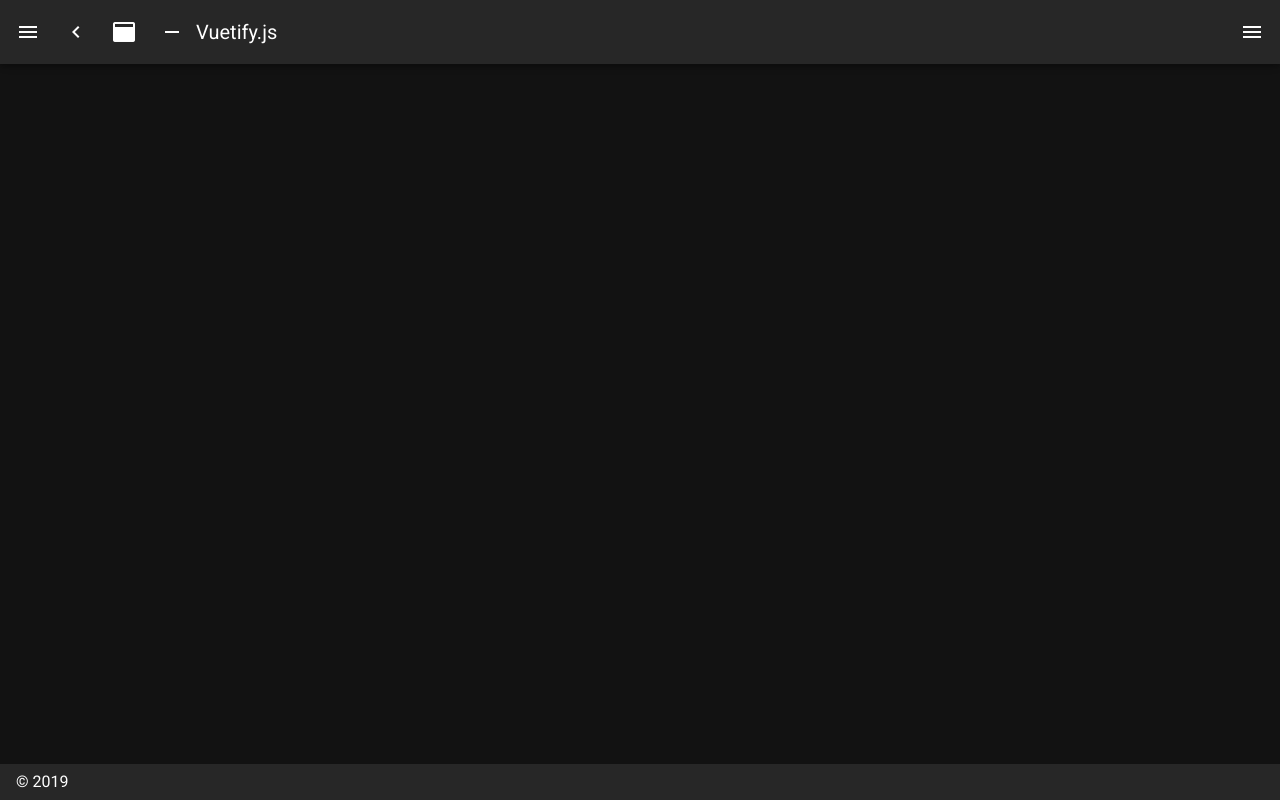
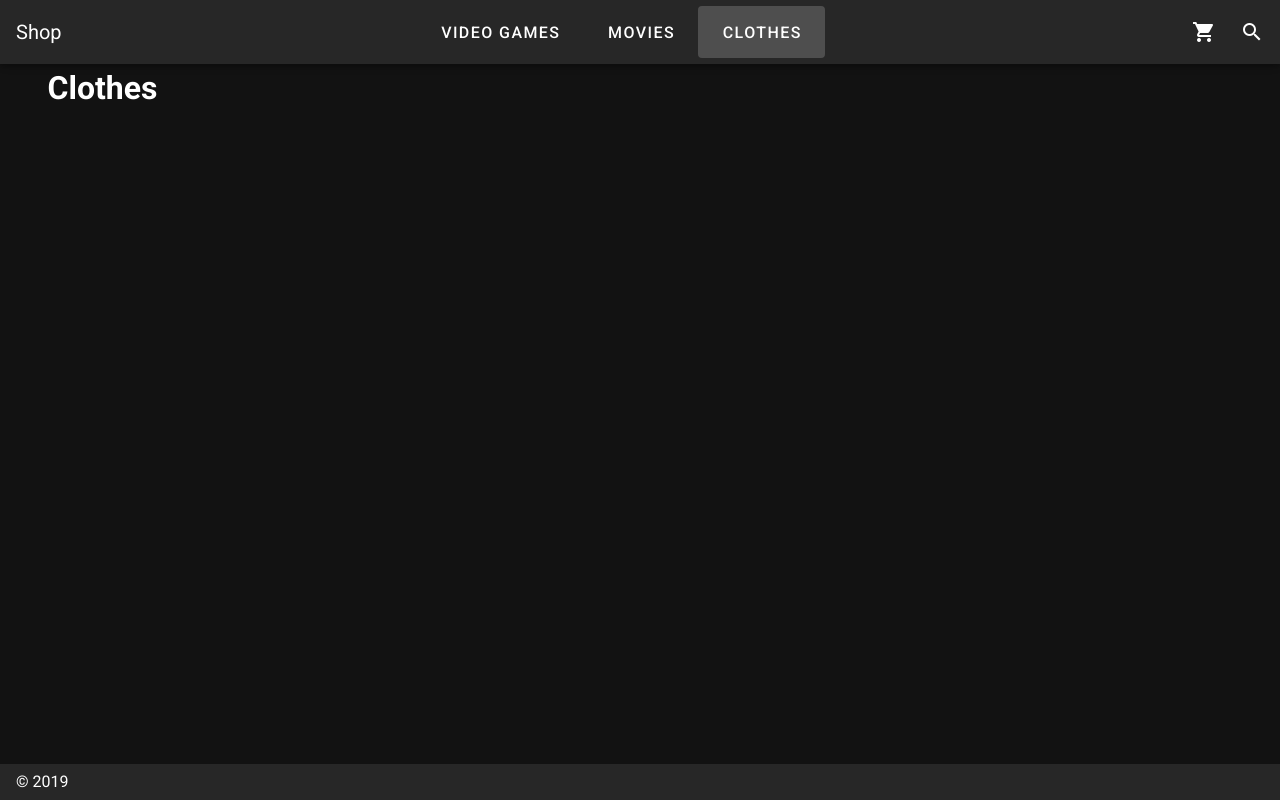
Before and after one commit to AleWasser/pwa-nuxt-shop, a Nuxt app: page /clothes in a window 1280 px wide. Before the commit this address had no page. Built offline with nearby package versions, Linux system fonts and the light colour scheme.

Commit message:
Navigation component

```diff
--- /dev/null
+++ b/components/navigation/Navigation.vue
@@ -0,0 +1,48 @@
+<template>
+    <v-app-bar dark app>
+        <nuxt-link to="/" tag="v-toolbar-title" id="title">Shop</nuxt-link>
+
+        <v-spacer></v-spacer>
+
+        <v-btn v-for="(item,index) in items" :key="index" :to="item.href" text x-large>{{item.text}}</v-btn>
+
+        <v-spacer></v-spacer>
+
+        <v-btn icon>
+            <v-icon>mdi-cart</v-icon>
+        </v-btn>
+
+        <v-btn icon>
+            <v-icon>mdi-magnify</v-icon>
+        </v-btn>
+    </v-app-bar>
+</template>
+
+<script>
+export default {
+    data() {
+        return {
+            items: [
+                {
+                    text: "Video Games",
+                    href: "/games"
+                },
+                {
+                    text: "Movies",
+                    href: "/movies"
+                },
+                {
+                    text: "Clothes",
+                    href: "/clothes"
+                }
+            ]
+        };
+    }
+};
+</script>
+
+<style scoped>
+#title {
+    cursor: pointer;
+}
+</style>
--- a/layouts/default.vue
+++ b/layouts/default.vue
@@ -1,117 +1,23 @@
 <template>
     <v-app dark>
-    <v-navigation-drawer
-      v-model="drawer"
-      :mini-variant="miniVariant"
-      :clipped="clipped"
-      fixed
-      app
-    >
-      <v-list>
-        <v-list-item
-          v-for="(item, i) in items"
-          :key="i"
-          :to="item.to"
-          router
-          exact
-        >
-          <v-list-item-action>
-            <v-icon>{{ item.icon }}</v-icon>
-          </v-list-item-action>
-          <v-list-item-content>
-            <v-list-item-title v-text="item.title" />
-          </v-list-item-content>
-        </v-list-item>
-      </v-list>
-    </v-navigation-drawer>
-    <v-app-bar
-      :clipped-left="clipped"
-      fixed
-      app
-    >
-      <v-app-bar-nav-icon @click.stop="drawer = !drawer" />
-      <v-btn
-        icon
-        @click.stop="miniVariant = !miniVariant"
-      >
-        <v-icon>mdi-{{ `chevron-${miniVariant ? 'right' : 'left'}` }}</v-icon>
-      </v-btn>
-      <v-btn
-        icon
-        @click.stop="clipped = !clipped"
-      >
-        <v-icon>mdi-application</v-icon>
-      </v-btn>
-      <v-btn
-        icon
-        @click.stop="fixed = !fixed"
-      >
-        <v-icon>mdi-minus</v-icon>
-      </v-btn>
-      <v-toolbar-title v-text="title" />
-      <v-spacer />
-      <v-btn
-        icon
-        @click.stop="rightDrawer = !rightDrawer"
-      >
-        <v-icon>mdi-menu</v-icon>
-      </v-btn>
-    </v-app-bar>
+        <app-navigation></app-navigation>
         <v-content>
             <v-container>
                 <nuxt />
             </v-container>
         </v-content>
-    <v-navigation-drawer
-      v-model="rightDrawer"
-      :right="right"
-      temporary
-      fixed
-    >
-      <v-list>
-        <v-list-item @click.native="right = !right">
-          <v-list-item-action>
-            <v-icon light>
-              mdi-repeat
-            </v-icon>
-          </v-list-item-action>
-          <v-list-item-title>Switch drawer (click me)</v-list-item-title>
-        </v-list-item>
-      </v-list>
-    </v-navigation-drawer>
-    <v-footer
-      :fixed="fixed"
-      app
-    >
+        <v-footer :fixed="fixed" app>
             <span>&copy; 2019</span>
         </v-footer>
     </v-app>
 </template>
 
 <script>
+import Navigation from "~/components/navigation/Navigation.vue";
+
 export default {
-  data () {
-    return {
-      clipped: false,
-      drawer: false,
-      fixed: false,
-      items: [
-        {
-          icon: 'mdi-apps',
-          title: 'Welcome',
-          to: '/'
-        },
-        {
-          icon: 'mdi-chart-bubble',
-          title: 'Inspire',
-          to: '/inspire'
+    components: {
+        "app-navigation": Navigation
     }
-      ],
-      miniVariant: false,
-      right: true,
-      rightDrawer: false,
-      title: 'Vuetify.js'
-    }
-  }
-}
+};
 </script>
--- /dev/null
+++ b/pages/clothes/index.vue
@@ -0,0 +1,7 @@
+<template>
+    <v-layout row wrap>
+        <v-flex xs12>
+            <h1>Clothes</h1>
+        </v-flex>
+    </v-layout>
+</template>
--- /dev/null
+++ b/pages/games/index.vue
@@ -0,0 +1,7 @@
+<template>
+    <v-layout row wrap>
+        <v-flex xs12>
+            <h1>Video Games</h1>
+        </v-flex>
+    </v-layout>
+</template>
--- a/pages/inspire.vue
+++ /dev/null
@@ -1,19 +0,0 @@
-<template>
-  <v-layout>
-    <v-flex class="text-center">
-      <img
-        src="/v.png"
-        alt="Vuetify.js"
-        class="mb-5"
-      >
-      <blockquote class="blockquote">
-        &#8220;First, solve the problem. Then, write the code.&#8221;
-        <footer>
-          <small>
-            <em>&mdash;John Johnson</em>
-          </small>
-        </footer>
-      </blockquote>
-    </v-flex>
-  </v-layout>
-</template>
--- /dev/null
+++ b/pages/movies/index.vue
@@ -0,0 +1,7 @@
+<template>
+    <v-layout row wrap>
+        <v-flex xs12>
+            <h1>Movies</h1>
+        </v-flex>
+    </v-layout>
+</template>
```
Lines whose indentation alone changed are shown as unchanged.
